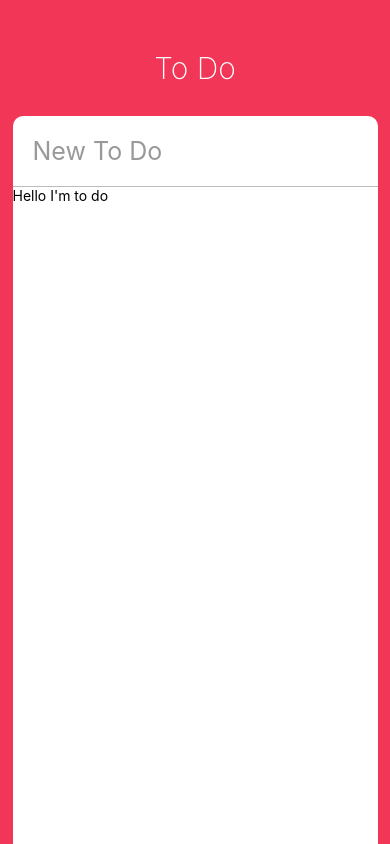
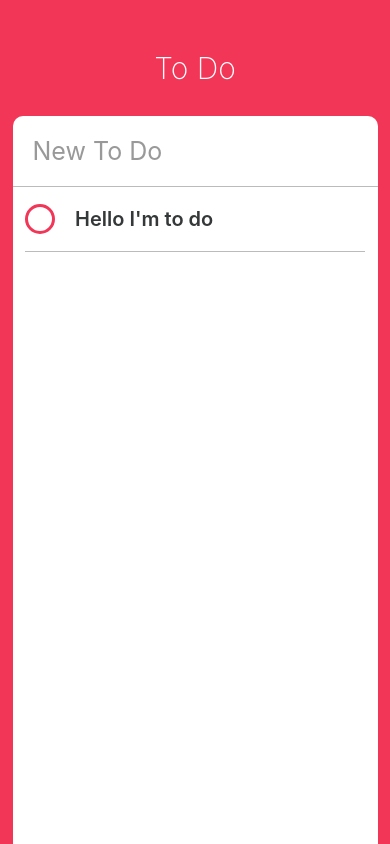
Before and after one commit to cccodaisy/Todo-App, a React Native app: screen / in a window 390 px wide. Built offline with nearby package versions, Linux system fonts and the light colour scheme.

Commit message:
#1.3 make a To Do toggle

```diff
--- a/App.js
+++ b/App.js
@@ -11,7 +11,7 @@
 } from 'react-native';
 import ToDo from "./ToDo";
 
-const {height, width} = Dimensions.get("window");/* window 기준으로 간격을 정해주기 위해 */
+const { height, width } = Dimensions.get("window");/* window 기준으로 간격을 정해주기 위해 */
 
 export default class App extends React.Component{
   state = {
@@ -33,7 +33,7 @@
             returnKeyType={"done"}
             autoCorrect={false}
           />
-          <ScrollView>
+          <ScrollView contentContainerStyle={styles.toDos}>
             <ToDo />
           </ScrollView>
         </View>
@@ -87,5 +87,8 @@
     borderBottomColor: "#bbb",
     borderBottomWidth: 1,
     fontSize: 25
+  },
+  toDos: {
+    alignItems: "center"
   }
 });
--- a/ToDo.js
+++ b/ToDo.js
@@ -1,14 +1,76 @@
 import React, { Component } from "react";
-import { View, Text, TouchableOpacity, StyleSheet } from "react-native"
+import {
+    View,
+    Text,
+    TouchableOpacity,
+    StyleSheet,
+    Dimensions
+} from "react-native"
+
+const {height, width} = Dimensions.get("window");
 
 export default class ToDo extends Component {
+    state = {
+        isEditing: false,
+        isCompleted: false
+    };
     render() {
+        const {isCompleted} = this.state;
         return(
-        <View>
-            <Text>Hello I'm to do</Text>
+        <View style={styles.container}>
+            <TouchableOpacity onPress={this._toggleComplete}>
+                <View style={[
+                    styles.circle,
+                    isCompleted ? styles.completedCircle : styles.uncompletedCircle
+                    ]}
+                />
+            </TouchableOpacity>
+            <Text style={[
+                styles.text, isCompleted ? styles.completedText : styles.uncompletedText
+            ]}>Hello I'm to do</Text>
         </View>
         );
     }
+    _toggleComplete = () => {
+        this.setState(prevState => {
+            return {
+                isCompleted: !prevState.isCompleted
+            };
+        });
+    };
 }
 
-const styles = StyleSheet.create({})
+const styles = StyleSheet.create({
+    container: {
+        width: width - 50,
+        borderBottomColor: "#bbb",
+        borderBottomWidth: StyleSheet.hairlineWidth,
+        flexDirection: "row",
+        alignItems: "center"
+    },
+    circle: {
+        width: 30,
+        height: 30,
+        borderRadius: 15,
+        borderWidth: 3,
+        marginRight: 20
+    },
+    completedCircle: {
+        borderColor: "#bbb"
+    },
+    uncompletedCircle: {
+        borderColor: "#f23657"
+    },
+    text: {
+        fontWeight: "600",
+        fontSize: 20,
+        marginVertical: 20
+    },
+    completedText: {
+        color: "#bbb",
+        textDecorationLine: "line-through"
+    },
+    uncompletedText: {
+        color: "#353839"
+    }
+});
```
